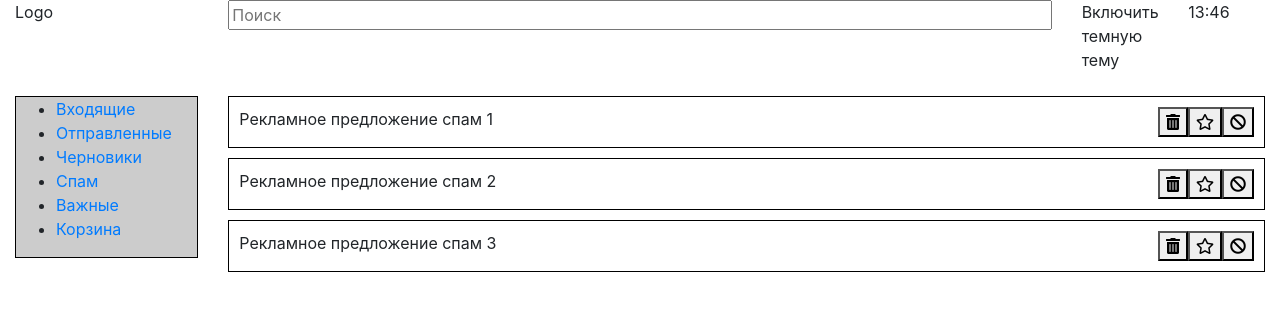
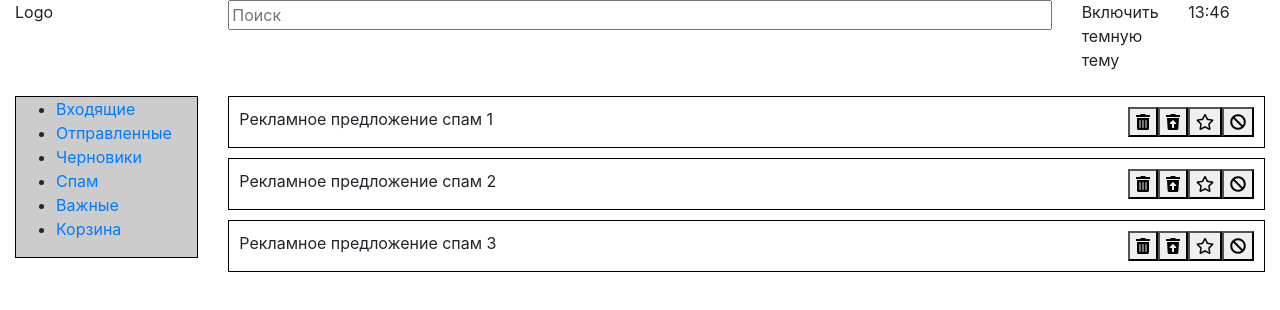
Before and after one commit to RodionRoslovets/d-mail, a React (Create React App) app: page /spam in a window 1280 px wide. Shown: the top 310 px of the page. Built offline with nearby package versions, Linux system fonts and the light colour scheme.

Commit message:
add restore button

```diff
--- a/src/App.js
+++ b/src/App.js
@@ -20,7 +20,7 @@ class App extends Component {
                         <Col md="2">
                             <Sidebar />
                         </Col>
-                        <Col md="10">
+                        <Col md="10" style={{overflowY:'auto', height:'90vh'}}>
                             <Switch>
                                 <Route exact path="/">
                                     <Main />
--- a/src/actions.js
+++ b/src/actions.js
@@ -2,4 +2,5 @@
 export const del = (id)=>({type:'DEL', payload:id});
 export const imp = (id)=>({type:'IMP', payload:id});
 export const spam = (id)=>({type:'SPAM', payload:id});
+export const restore = (id)=>({type:'RESTORE', payload:id});
 export const search = (line)=>({type:'SEARCH', payload:line});
--- a/src/components/letterListItem/letterListItem.js
+++ b/src/components/letterListItem/letterListItem.js
@@ -2,7 +2,7 @@ import React from 'react';
 
 // import { Link } from 'react-router-dom';
 
-const LetterListItem = ({ heading, del, id, imp, spam }) => {
+const LetterListItem = ({ heading, status, del, id, imp, spam, restore }) => {
     const style = {
         width: '100%',
         display: 'flex',
@@ -10,6 +10,14 @@ const LetterListItem = ({ heading, del, id, imp, spam }) => {
         border: '1px solid black',
         padding: '10px',
         marginBottom: '10px'
+    }
+
+    const restoreButton = ()=>{
+        return (
+            <button onClick={()=>{restore(id)}}>
+                <i className="fas fa-trash-restore"></i>
+            </button>
+        )
     }
 
     return (
@@ -21,6 +29,9 @@ const LetterListItem = ({ heading, del, id, imp, spam }) => {
                 <button onClick={()=>{del(id)}}>
                     <i className="fas fa-trash-alt"></i>
                 </button>
+
+                {status !== 'income' ? restoreButton(): null}
+
                 <button onClick={()=>{imp(id)}}>
                     <i className="far fa-star"></i>
                 </button>
--- a/src/components/lettersList/lettersList.js
+++ b/src/components/lettersList/lettersList.js
@@ -4,7 +4,7 @@ import LetterListItem from "../letterListItem/letterListItem";
 import * as actions from '../../actions';
 // import statuses from '../../statuses';
 
-const LettersList = ({ letters, status, del, imp, spam }) => {
+const LettersList = ({ letters, status, del, imp, spam, restore }) => {
     const newLetters = letters.map((letter) => {
 
         if(letter.status === status){
@@ -17,6 +17,7 @@ const LettersList = ({ letters, status, del, imp, spam }) => {
                         del={del}
                         imp={imp}
                         spam={spam}
+                        restore={restore}
                     />
                 </li >
             )
--- a/src/reducer.js
+++ b/src/reducer.js
@@ -59,6 +59,17 @@ const reducer = (state = { letters }, action) => {
                     return item
                 })
             }
+        case 'RESTORE':
+            //пометить письмо как входящее
+            return state = {
+                ...state,
+                letters: letters.map((item) => {
+                    if (item.key === action.payload) {
+                        item.status = 'income'
+                    }
+                    return item
+                })
+            }
         case 'SEARCH':
             //поиск
             let newArr = state.letters
```
